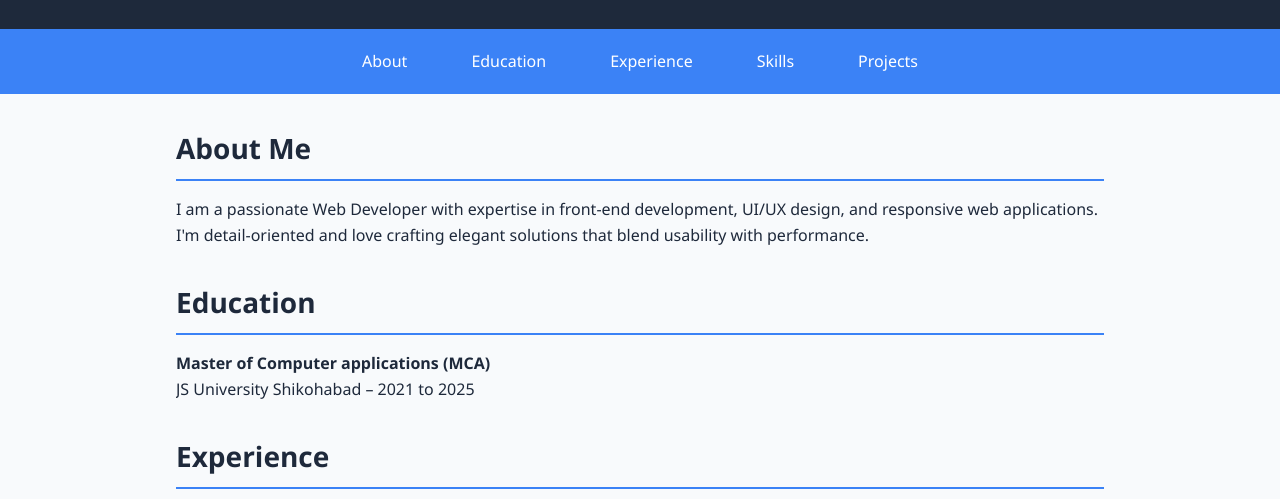
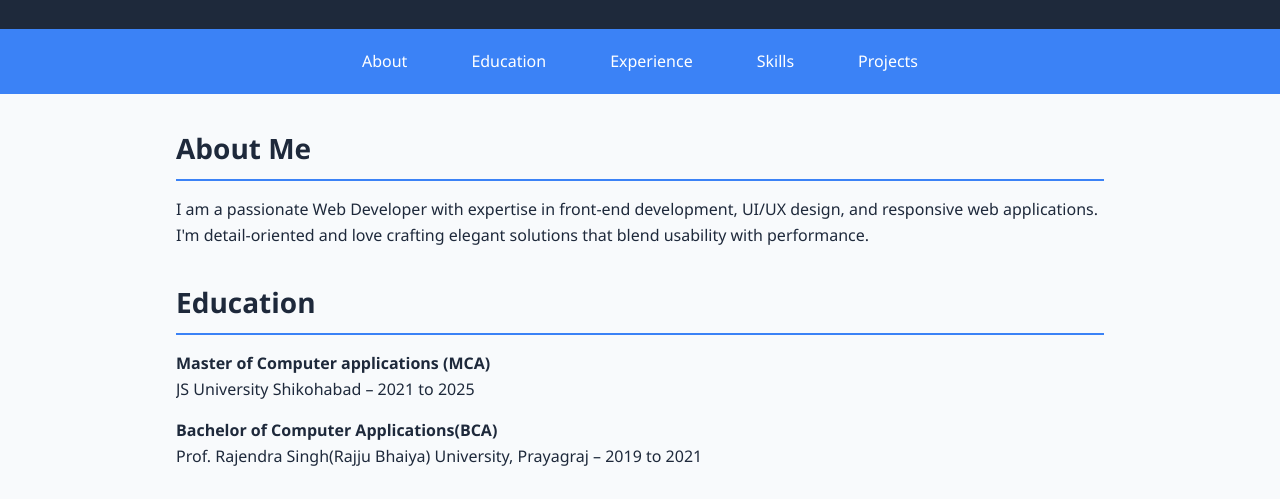
Before and after one commit to AkashKumar2011/interactiveResume, a plain HTML site: page index.html in a window 1280 px wide. Shown: the part 184-683 px from the top of the page. Drawn offline with Linux system fonts and the light colour scheme.

Commit message:
Update the codes

```diff
--- a/index.html
+++ b/index.html
@@ -34,6 +34,7 @@
     <section id="education">
       <h2>Education</h2>
       <p><strong>Master of Computer applications (MCA)</strong><br>JS University Shikohabad – 2021 to 2025</p>
+      <p id="bca"><strong> Bachelor of Computer Applications(BCA)</strong><br>Prof. Rajendra Singh(Rajju Bhaiya) University, Prayagraj – 2019 to 2021</p>
     </section>
 
     <section id="experience">
--- a/style.css
+++ b/style.css
@@ -81,7 +81,9 @@ h2 {
   margin-bottom: 1rem;
   font-size: 1.75rem;
 }
-
+#bca{
+  margin-top: 1rem;
+}
 .skill-list {
   display: flex;
   flex-wrap: wrap;
```
Also changed, not shown: 1 other file.
